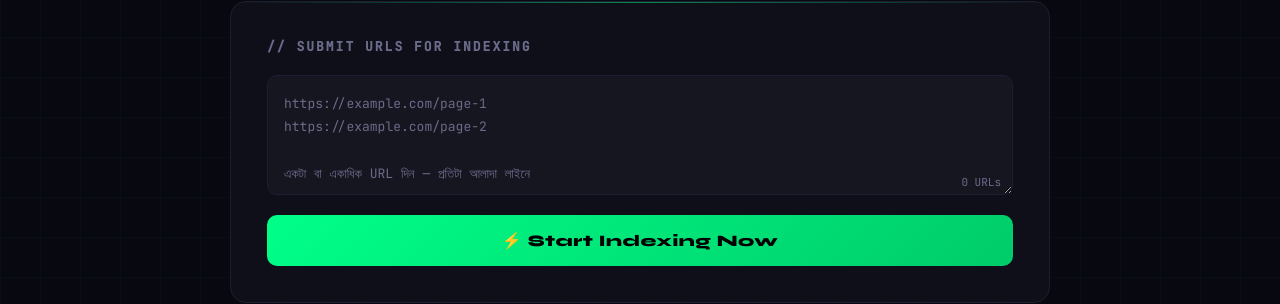
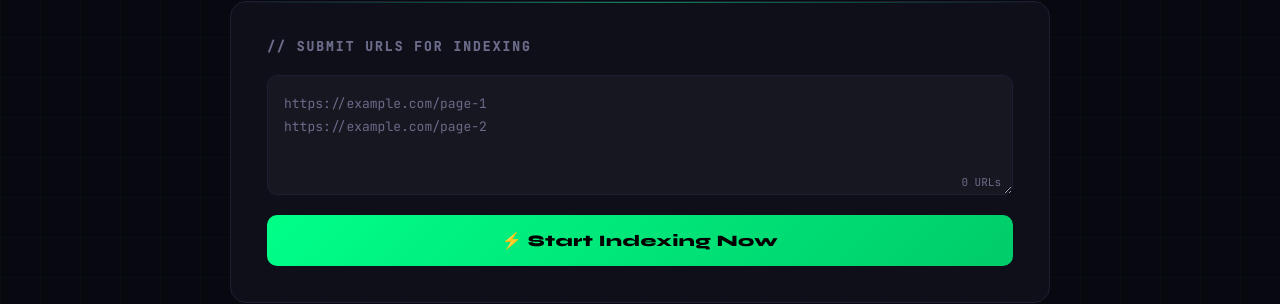
Before and after one commit to indexur/indexing-engine, a website: page index.html in a window 1280 px wide. Shown: the part 483-787 px from the top of the page. Drawn offline with Linux system fonts and the light colour scheme.

Commit message:
Update index.html

```diff
--- a/index.html
+++ b/index.html
@@ -111,7 +111,7 @@
   <div class="card">
     <div class="card-title">// Submit URLs for Indexing</div>
     <div class="url-input-wrap">
-      <textarea id="urlInput" placeholder="https://example.com/page-1&#10;https://example.com/page-2&#10;&#10;একটা বা একাধিক URL দিন — প্রতিটা আলাদা লাইনে"></textarea>
+      <textarea id="urlInput" placeholder="https://example.com/page-1&#10;https://example.com/page-2&#10;&#10;"></textarea>
       <div class="url-count" id="urlCount">0 URLs</div>
     </div>
     <button class="submit-btn" id="submitBtn" onclick="startIndexing()">
```
